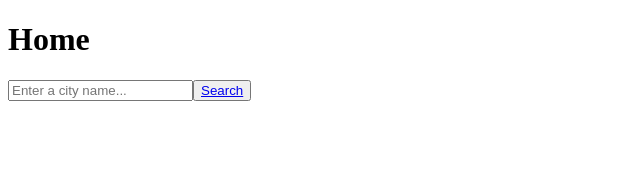
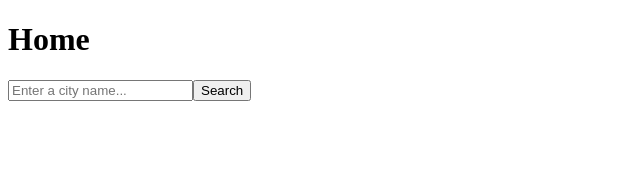
Before and after one commit to rmkofficial/iWeather, a React (Vite) app: page / in a window 1280 px wide. Shown: the top 170 px of the page, without its empty margins (0-640 px from the left). Built offline with nearby package versions, Linux system fonts and the light colour scheme.

Commit message:
Refactor routing in App.jsx and remove unused imports

```diff
--- a/src/App.jsx
+++ b/src/App.jsx
@@ -1,16 +1,9 @@
-import { RouterProvider, createBrowserRouter } from "react-router-dom";
 import Home from "./pages/Home";
-import Weather from "./pages/Weather";
-
-const router = createBrowserRouter([
-  { path: "/", element: <Home /> },
-  { path: "/weather", element: <Weather /> },
-]);
 
 const App = () => {
   return (
     <>
-      <RouterProvider router={router} />
+      <Home />
     </>
   );
 };
--- a/src/pages/Home.jsx
+++ b/src/pages/Home.jsx
@@ -1,6 +1,5 @@
 import { useState } from "react";
 import axios from "axios";
-import { Link } from "react-router-dom";
 
 const Home = () => {
   const [searchText, setSearchText] = useState("");
@@ -40,6 +39,13 @@ const Home = () => {
     console.log("Selected City:", searchText);
   };
 
+  const handleKeyPress = (event) => {
+    if (event.key === "Enter") {
+      handleSearch();
+      setSuggestions([]);
+    }
+  };
+
   return (
     <>
       <h1>Home</h1>
@@ -48,10 +54,9 @@ const Home = () => {
         placeholder="Enter a city name..."
         value={searchText}
         onChange={handleInputChange}
+        onKeyPress={handleKeyPress}
       />
-      <button onClick={handleSearch}>
-        <Link to="/weather">Search</Link>
-      </button>
+      <button onClick={handleSearch}>Search</button>
       {suggestions.length > 0 && (
         <ul>
           {suggestions.map((suggest, index) => (
--- a/src/pages/Weather.jsx
+++ b/src/pages/Weather.jsx
@@ -1,12 +1,7 @@
-import { Link } from "react-router-dom";
-
 const Weather = () => {
   return (
     <>
       <h1>Weather</h1>
-      <h2>
-        <Link to="/">Home</Link>
-      </h2>
     </>
   );
 };
```
